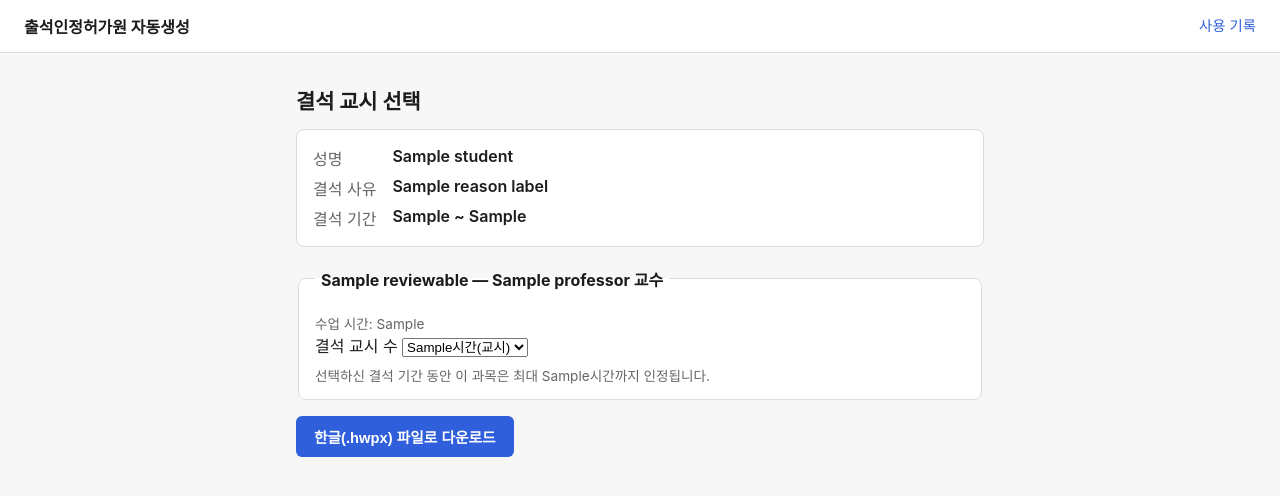
After one commit to torgeleli22-lang/University-administrative-work, a Flask app: template app/templates/review.html in a window 1280 px wide. The commit adds this page. Shown: the top 496 px of the page. Run offline with Flask 3, Linux system fonts and the light colour scheme; the template is opened without the code that fills it: most values are stand-ins (such as "Sample title", 1, 10 or a date in 2020); parts of the project's set-up code (start-up, migrations or seed data) failed here and were passed over.

Commit message:
Add a 결석 교시 선택 step: show course period range, let user pick hours
Previously the 12시간/과목 cap was purely computed from the date range
with no visibility into which periods a course actually meets or a way
to claim fewer hours than the automatic max. Now there's a second step
between the main form and the download:

- app/queries.py: get_course_slots()/describe_slots() expose each
  course's weekly meeting periods (e.g. "화요일 3~4교시 (2시간)") for
  display.
- app/app.py: new POST /student/<id>/review computes, per selected
  course, the same date-range period count as before capped at 11, and
  renders a page listing each course's schedule with a <select> of
  1..max hours (defaulting to the max, editable down) -- courses already
  used up or with zero occurrences in the chosen range are excluded with
  an explanation instead of blocking the whole request.
- /student/<id>/generate now reads the chosen periods_<course_id> value,
  re-derives the same cap server-side (never trusts the review page's
  hidden options), and rejects anything outside 1..max.
- db.py: permit_records gets a periods_missed column; /records shows it.

form.html's submit now posts to /review instead of straight to
/generate; review.html is the new intermediate page.

Verified end-to-end against a local Postgres instance: correct max-hours
computation and default selection, valid/lower selections succeeding,
out-of-range and missing selections rejected with clear messages, and
both exclusion reasons (already used / no class in range) showing up
correctly on the review page.

Co-Authored-By: Claude Sonnet 5 <noreply@anthropic.com>
Claude-Session: https://claude.ai/code/session_016PCQpcFDPfFfPLK5YGJAdU

```diff
--- a/app/app.py
+++ b/app/app.py
@@ -7,7 +7,7 @@ from flask import Flask, abort, render_template, request, send_file
 from app.config import MAX_ABSENCE_PERIODS_PER_COURSE, MAX_USES_PER_COURSE, TERM
 from app.db import get_conn, init_db
 from app.hwpx_filler import MAX_COURSES, REASON_LABELS, PermitRequest, generate_hwpx
-from app.queries import count_absence_periods, get_student_courses
+from app.queries import count_absence_periods, describe_slots, get_course_slots, get_student_courses
 
 TEMPLATE_HWPX = Path(__file__).resolve().parent / "assets" / "attendance_permit_template.hwpx"
 
@@ -56,6 +56,73 @@ def student_form(student_id):
     )
 
 
+def _parse_period(form):
+    period_start = datetime.strptime(form["period_start"], "%Y-%m-%d").date()
+    period_end = datetime.strptime(form["period_end"], "%Y-%m-%d").date()
+    if period_end < period_start:
+        abort(400, "종료일은 시작일보다 앞선 날짜로 설정할 수 없습니다.")
+    return period_start, period_end
+
+
+@app.route("/student/<int:student_id>/review", methods=["POST"])
+def review(student_id):
+    """Second step: for each selected course, show which 교시 it meets and
+    let the office pick exactly how many of those periods were missed
+    (capped by both the course's actual schedule in this date range and
+    the 과목당 최대 결석 시간 rule) before generating anything."""
+    conn = get_conn()
+    student = conn.execute(
+        "SELECT * FROM students WHERE id=%s AND term=%s", (student_id, TERM)
+    ).fetchone()
+    if student is None:
+        conn.close()
+        abort(404)
+
+    reason_code = int(request.form["reason_code"])
+    period_start, period_end = _parse_period(request.form)
+    course_ids = [int(cid) for cid in request.form.getlist("course_ids")]
+
+    if len(course_ids) > MAX_COURSES:
+        conn.close()
+        abort(400, f"결석 과목은 최대 {MAX_COURSES}개까지 선택할 수 있습니다.")
+
+    available = {c["id"]: c for c in get_student_courses(conn, student)}
+    reviewable = []
+    blocked = []
+    for cid in course_ids:
+        course = available.get(cid)
+        if course is None:
+            conn.close()
+            abort(400, "선택한 과목을 찾을 수 없습니다.")
+        if course["at_limit"]:
+            blocked.append(f"{course['course_name']} — 이미 이번 학기에 "
+                            f"{course['used_count']}회 사용해 신청할 수 없습니다.")
+            continue
+        max_periods = min(count_absence_periods(conn, cid, period_start, period_end),
+                           MAX_ABSENCE_PERIODS_PER_COURSE)
+        if max_periods == 0:
+            blocked.append(f"{course['course_name']} — 선택하신 기간에는 이 수업이 없습니다.")
+            continue
+        reviewable.append({
+            **course,
+            "slot_lines": describe_slots(get_course_slots(conn, cid)),
+            "max_periods": max_periods,
+            "period_options": list(range(1, max_periods + 1)),
+        })
+    conn.close()
+
+    return render_template(
+        "review.html",
+        student=student,
+        reason_code=reason_code,
+        reason_label=REASON_LABELS[reason_code],
+        period_start=period_start.isoformat(),
+        period_end=period_end.isoformat(),
+        reviewable=reviewable,
+        blocked=blocked,
+    )
+
+
 @app.route("/student/<int:student_id>/generate", methods=["POST"])
 def generate(student_id):
     conn = get_conn()
@@ -67,12 +134,12 @@ def generate(student_id):
         abort(404)
 
     reason_code = int(request.form["reason_code"])
-    period_start = datetime.strptime(request.form["period_start"], "%Y-%m-%d").date()
-    period_end = datetime.strptime(request.form["period_end"], "%Y-%m-%d").date()
-    if period_end < period_start:
+    period_start, period_end = _parse_period(request.form)
+    course_ids = [int(cid) for cid in request.form.getlist("course_ids")]
+
+    if len(course_ids) > MAX_COURSES:
         conn.close()
-        abort(400, "종료일은 시작일보다 앞선 날짜로 설정할 수 없습니다.")
-    course_ids = [int(cid) for cid in request.form.getlist("course_ids")]
+        abort(400, f"결석 과목은 최대 {MAX_COURSES}개까지 선택할 수 있습니다.")
 
     available = {c["id"]: c for c in get_student_courses(conn, student)}
     selected = []
@@ -85,17 +152,20 @@ def generate(student_id):
             conn.close()
             abort(400, f"'{course['course_name']}' 과목은 이번 학기 출석인정허가원을 이미 "
                         f"{course['used_count']}회 사용해 더 이상 신청할 수 없습니다.")
-        periods = count_absence_periods(conn, cid, period_start, period_end)
-        if periods > MAX_ABSENCE_PERIODS_PER_COURSE:
+        # Re-derive the cap server-side rather than trusting the review
+        # page's hidden <select> options.
+        max_periods = min(count_absence_periods(conn, cid, period_start, period_end),
+                           MAX_ABSENCE_PERIODS_PER_COURSE)
+        try:
+            periods_missed = int(request.form.get(f"periods_{cid}", ""))
+        except ValueError:
             conn.close()
-            abort(400, f"'{course['course_name']}' 과목은 선택한 결석 기간 동안 수업이 "
-                        f"총 {periods}시간이라 신청할 수 없습니다 (과목당 최대 "
-                        f"{MAX_ABSENCE_PERIODS_PER_COURSE}시간까지만 가능합니다).")
-        selected.append(course)
-
-    if len(selected) > MAX_COURSES:
-        conn.close()
-        abort(400, f"결석 과목은 최대 {MAX_COURSES}개까지 선택할 수 있습니다.")
+            abort(400, f"'{course['course_name']}' 과목의 결석 교시 수를 선택해 주세요.")
+        if not (1 <= periods_missed <= max_periods):
+            conn.close()
+            abort(400, f"'{course['course_name']}' 과목의 결석 교시 수는 1~{max_periods}시간 "
+                        f"사이여야 합니다.")
+        selected.append({**course, "periods_missed": periods_missed})
 
     req = PermitRequest(
         student_number=student["student_number"],
@@ -113,10 +183,11 @@ def generate(student_id):
 
     with conn.cursor() as cur:
         cur.executemany(
-            """INSERT INTO permit_records (term, student_id, course_id, reason_code, period_start, period_end)
-               VALUES (%s, %s, %s, %s, %s, %s)""",
-            [(TERM, student_id, c["id"], reason_code, period_start.isoformat(), period_end.isoformat())
-             for c in selected],
+            """INSERT INTO permit_records
+               (term, student_id, course_id, reason_code, period_start, period_end, periods_missed)
+               VALUES (%s, %s, %s, %s, %s, %s, %s)""",
+            [(TERM, student_id, c["id"], reason_code, period_start.isoformat(), period_end.isoformat(),
+              c["periods_missed"]) for c in selected],
         )
     conn.commit()
     conn.close()
@@ -135,7 +206,8 @@ def records():
     conn = get_conn()
     rows = conn.execute(
         """SELECT p.created_at, s.student_number, s.name, s.grade, s.class_no,
-                  c.course_name, c.professor, p.reason_code, p.period_start, p.period_end
+                  c.course_name, c.professor, p.reason_code, p.period_start, p.period_end,
+                  p.periods_missed
            FROM permit_records p
            JOIN students s ON s.id = p.student_id
            JOIN courses c ON c.id = p.course_id
--- a/app/db.py
+++ b/app/db.py
@@ -63,6 +63,7 @@ SCHEMA = [
         reason_code INTEGER NOT NULL,
         period_start TEXT NOT NULL,
         period_end TEXT NOT NULL,
+        periods_missed INTEGER NOT NULL,
         created_at TIMESTAMPTZ NOT NULL DEFAULT now()
     )
     """,
--- a/app/templates/records.html
+++ b/app/templates/records.html
@@ -13,6 +13,7 @@
       <th>담당교수</th>
       <th>결석 사유</th>
       <th>결석 기간</th>
+      <th>결석 교시</th>
     </tr>
   </thead>
   <tbody>
@@ -26,6 +27,7 @@
       <td>{{ r.professor }}</td>
       <td>{{ reasons[r.reason_code] }}</td>
       <td>{{ r.period_start }} ~ {{ r.period_end }}</td>
+      <td>{{ r.periods_missed }}시간</td>
     </tr>
     {% endfor %}
   </tbody>
--- /dev/null
+++ b/app/templates/review.html
@@ -0,0 +1,50 @@
+{% extends "base.html" %}
+{% block content %}
+<h1>결석 교시 선택</h1>
+
+<section class="info-card">
+  <dl>
+    <dt>성명</dt><dd>{{ student.name }}</dd>
+    <dt>결석 사유</dt><dd>{{ reason_label }}</dd>
+    <dt>결석 기간</dt><dd>{{ period_start }} ~ {{ period_end }}</dd>
+  </dl>
+</section>
+
+{% if blocked %}
+<fieldset>
+  <legend>제외된 과목</legend>
+  {% for msg in blocked %}
+  <p class="hint">⚠ {{ msg }}</p>
+  {% endfor %}
+</fieldset>
+{% endif %}
+
+{% if reviewable %}
+<form method="post" action="{{ url_for('generate', student_id=student.id) }}">
+  <input type="hidden" name="reason_code" value="{{ reason_code }}">
+  <input type="hidden" name="period_start" value="{{ period_start }}">
+  <input type="hidden" name="period_end" value="{{ period_end }}">
+
+  {% for c in reviewable %}
+  <fieldset>
+    <legend>{{ c.course_name }} — {{ c.professor }} 교수</legend>
+    <input type="hidden" name="course_ids" value="{{ c.id }}">
+    <p class="hint">수업 시간: {{ c.slot_lines | join(', ') }}</p>
+    <label>결석 교시 수
+      <select name="periods_{{ c.id }}">
+        {% for n in c.period_options %}
+        <option value="{{ n }}" {% if n == c.max_periods %}selected{% endif %}>{{ n }}시간(교시)</option>
+        {% endfor %}
+      </select>
+    </label>
+    <p class="hint">선택하신 결석 기간 동안 이 과목은 최대 {{ c.max_periods }}시간까지 인정됩니다.</p>
+  </fieldset>
+  {% endfor %}
+
+  <button type="submit" class="btn primary">한글(.hwpx) 파일로 다운로드</button>
+</form>
+{% else %}
+<p class="empty">신청 가능한 과목이 없습니다. 결석 기간이나 과목 선택을 다시 확인해 주세요.</p>
+<a class="btn" href="{{ url_for('student_form', student_id=student.id) }}">처음으로</a>
+{% endif %}
+{% endblock %}
```
Also changed, not shown: app/queries.py (+24 -4 lines), app/templates/form.html (+5 -4 lines), README.md.
